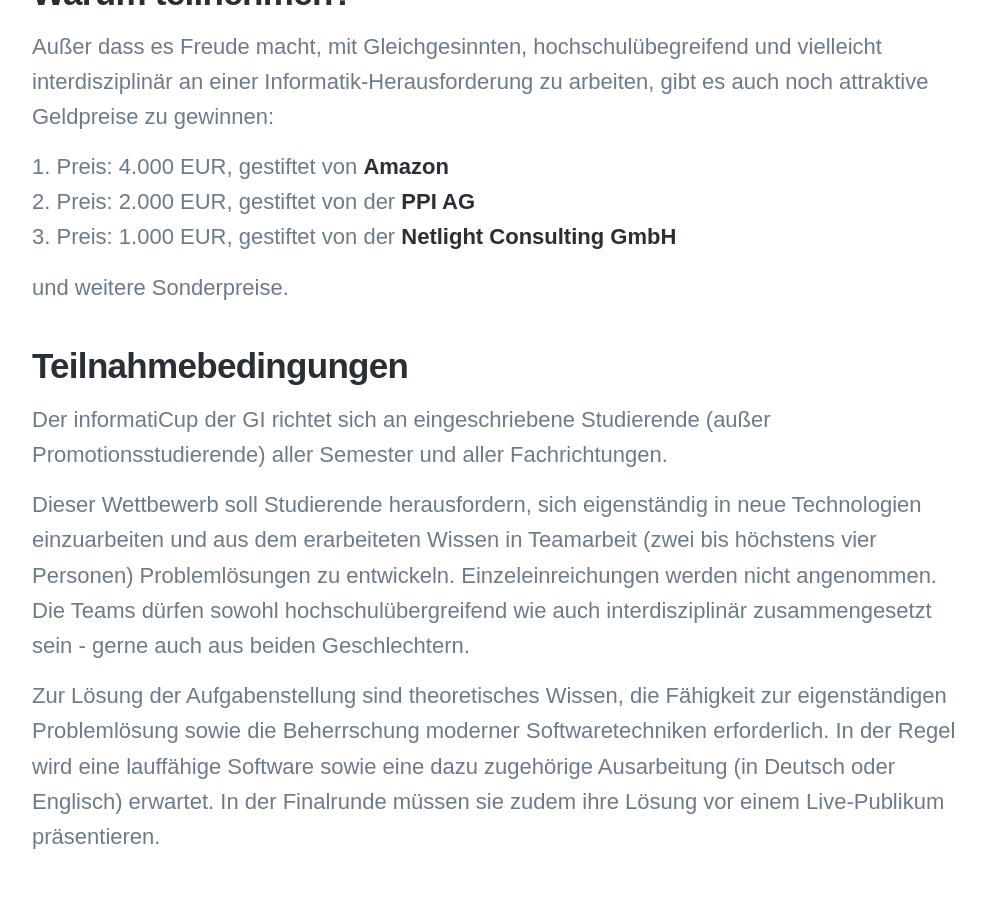
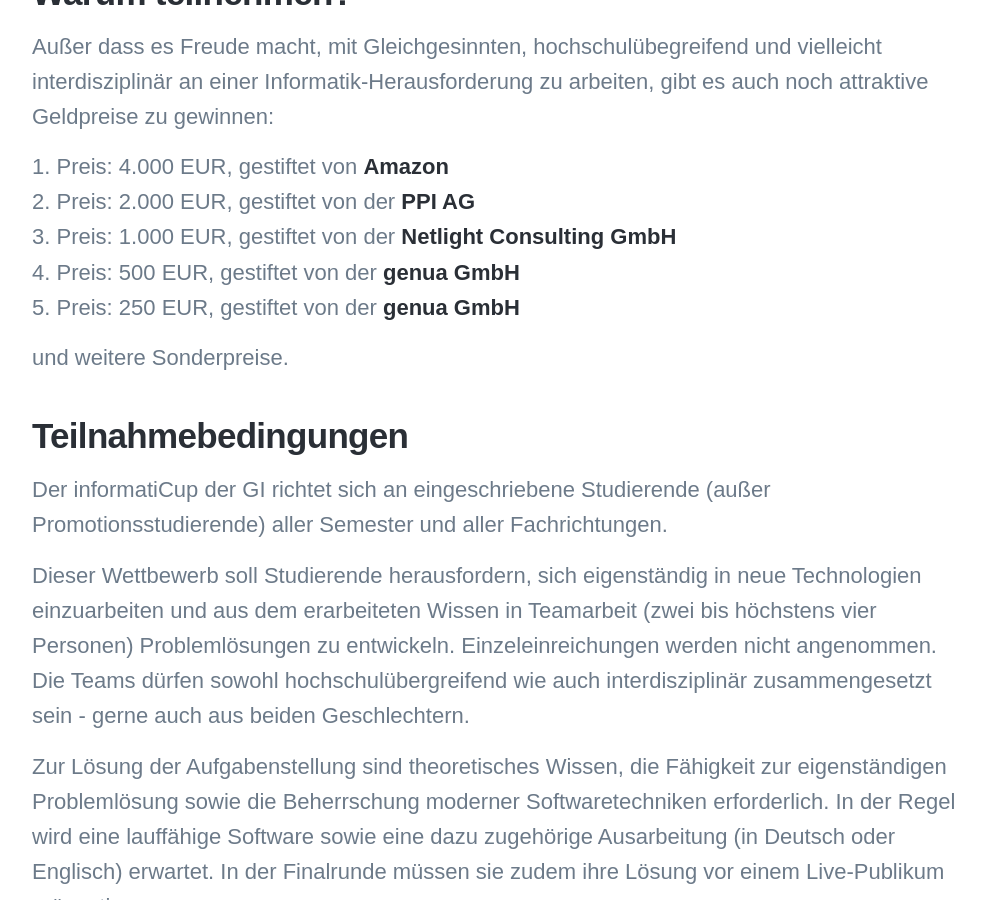
Before and after one commit to informatiCup/informaticup.github.io, a Jekyll site: the page built from _competition/10-about.md, in a window 1280 px wide and 900 px high, scrolled down 1049 px. Shown: the whole window, without its empty margins (138-1123 px from the left). Built offline with Jekyll 4.4.1, drawn with Linux system fonts in a browser that asks for light colours; nearby versions of some CDN libraries; some web fonts are replaced.

Commit message:
Update 10-about.md

```diff
--- a/_competition/10-about.md
+++ b/_competition/10-about.md
@@ -21,6 +21,8 @@
 1. Preis: 4.000 EUR, gestiftet von [Amazon](https://www.amazon.jobs/)
 2. Preis: 2.000 EUR, gestiftet von der [PPI AG](https://www.ppi.de/)
 3. Preis: 1.000 EUR, gestiftet von der [Netlight Consulting GmbH](https://www.netlight.com/)
+4. Preis: 500 EUR, gestiftet von der [genua GmbH](https://www.genua.de/)
+5. Preis: 250 EUR, gestiftet von der [genua GmbH](https://www.genua.de/)
 
 und weitere Sonderpreise.
 
```
